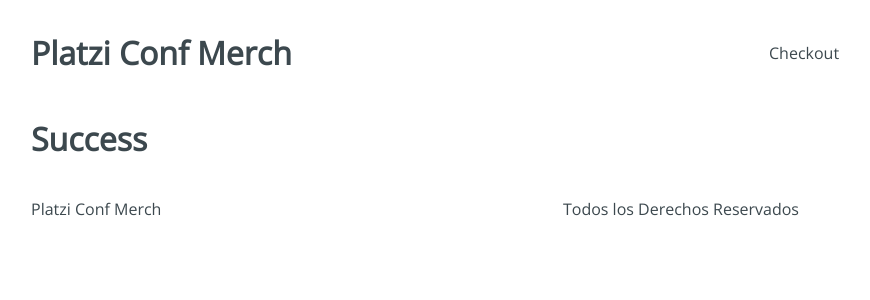
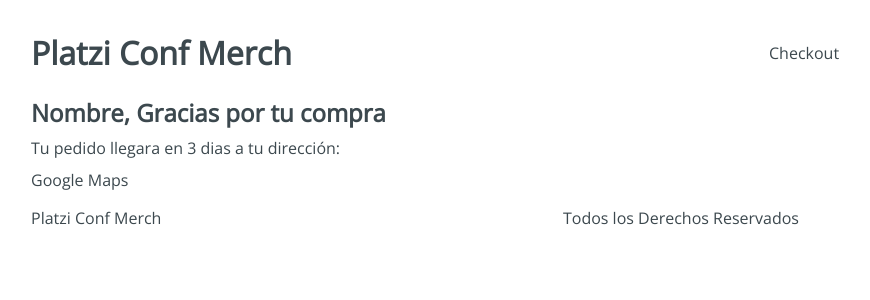
Before and after one commit to PabloTachella/platzi-conf-merch, a React app: page /checkout/success in a window 1280 px wide. Shown: the top 300 px of the page, without its empty margins (225-1095 px from the left). Built offline with nearby package versions, Linux system fonts and the light colour scheme.

Commit message:
Se maquetaron y estilizaron las paginas de Payment y Success

```diff
--- a/src/containers/Payment.jsx
+++ b/src/containers/Payment.jsx
@@ -1,9 +1,16 @@
-import React from "react";
+import React from 'react';
+import '../styles/components/Payment.css';
 
 const Payment = () => {
-    return (
-        <h1>Payment</h1>
-    )
-}
+  return (
+    <div className="Payment">
+      <div className="Payment-content">
+        <h3>Resumen del pedido:</h3>
+        <div className="Payment-button">Boton de pago con Paypal</div>
+      </div>
+      <div></div>
+    </div>
+  );
+};
 
-export default Payment
+export default Payment;
--- a/src/containers/Success.jsx
+++ b/src/containers/Success.jsx
@@ -1,9 +1,16 @@
-import React from "react";
+import React from 'react';
+import '../styles/components/Success.css';
 
 const Success = () => {
-    return (
-        <h1>Success</h1>
-    )
-}
+  return (
+    <div className="Succes">
+      <div className="Success-content">
+        <h2>Nombre, Gracias por tu compra</h2>
+        <span>Tu pedido llegara en 3 dias a tu dirección:</span>
+        <div className="Success-map">Google Maps</div>
+      </div>
+    </div>
+  );
+};
 
-export default Success
+export default Success;
```
